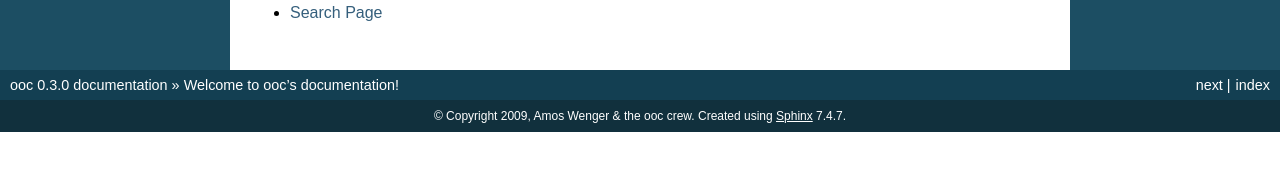
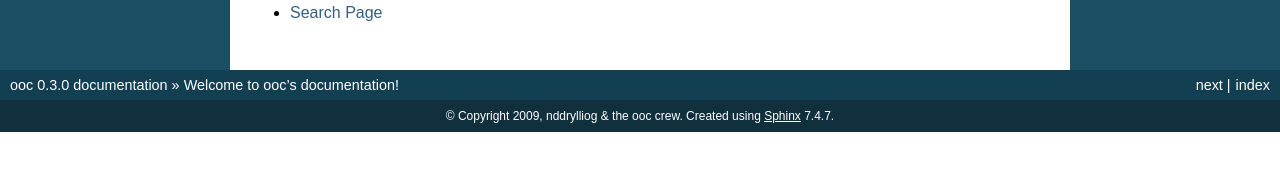
Before and after one commit to fasterthanlime/ooc-docs, a Sphinx documentation site: the page built from source/index.rst, in a window 1280 px wide. Shown: the part 308-479 px from the top of the page. Built offline with Sphinx 7.4.7, drawn with Linux system fonts in a browser that asks for light colours.

Commit message:
Fixed copyright.

```diff
--- a/source/conf.py
+++ b/source/conf.py
@@ -38,7 +38,7 @@ master_doc = 'index'
 
 # General information about the project.
 project = u'ooc'
-copyright = u'2009, Amos Wenger & the ooc crew'
+copyright = u'2009, nddrylliog & the ooc crew'
 
 # The version info for the project you're documenting, acts as replacement for
 # |version| and |release|, also used in various other places throughout the
```
